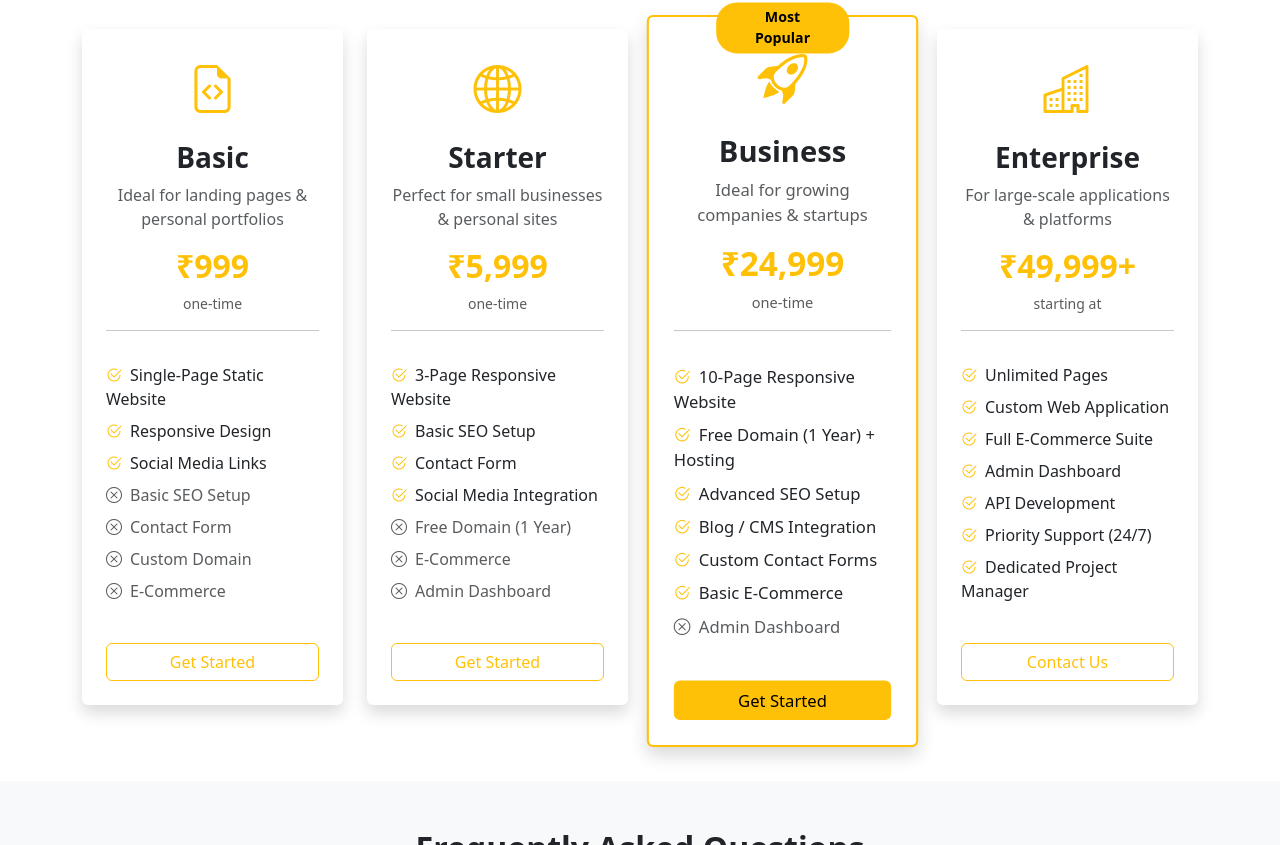
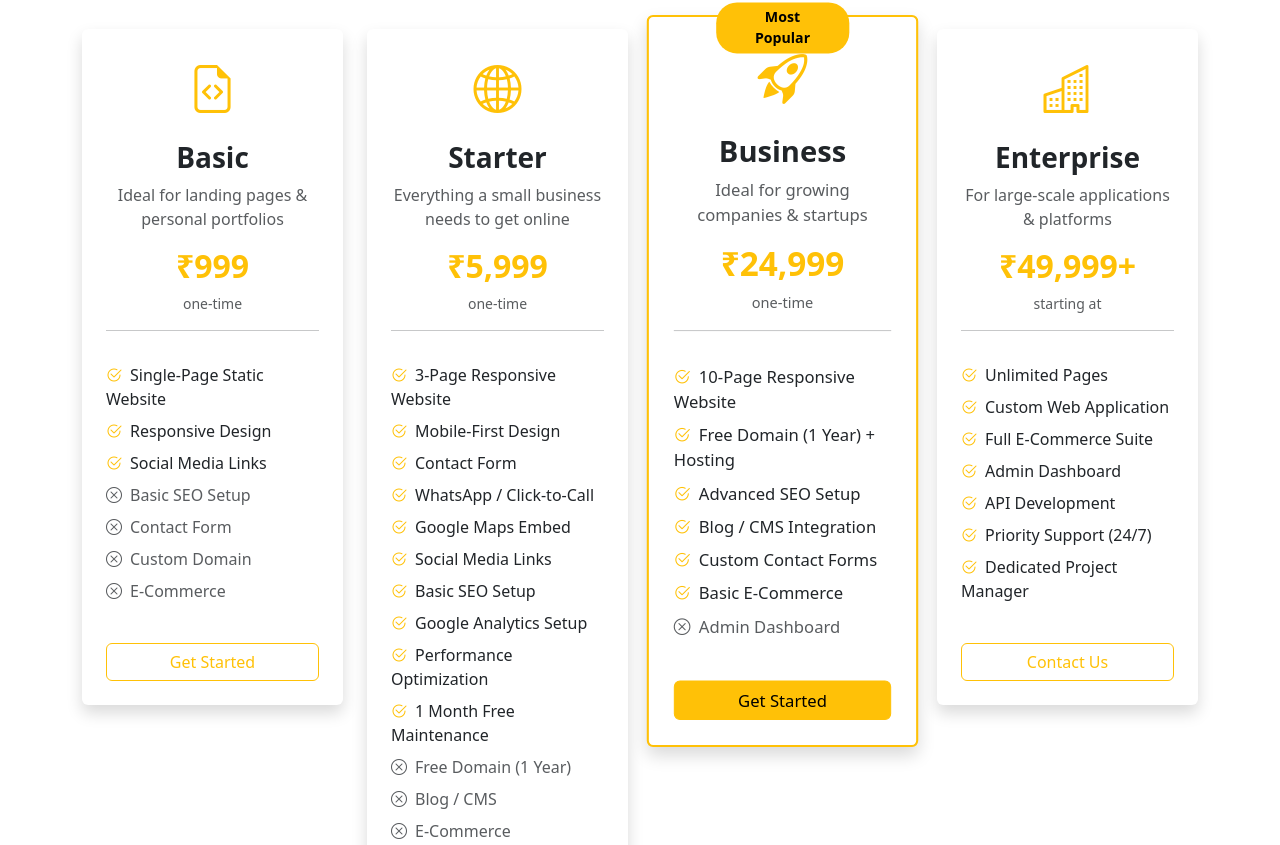
Before and after one commit to mangeshghodke/portfolio, a React (Vite) app: page /portfolio/pricing in a window 1280 px wide. Shown: the part 395-1240 px from the top of the page. Built offline with nearby package versions, Linux system fonts and the light colour scheme.

Commit message:
Update Starter plan features for small businesses

```diff
--- a/src/pages/Pricing.jsx
+++ b/src/pages/Pricing.jsx
@@ -25,16 +25,22 @@ const plans = [
     icon: 'bi-globe2',
     price: '₹5,999',
     subtitle: 'one-time',
-    desc: 'Perfect for small businesses & personal sites',
+    desc: 'Everything a small business needs to get online',
     popular: false,
     features: [
       { text: '3-Page Responsive Website', included: true },
+      { text: 'Mobile-First Design', included: true },
+      { text: 'Contact Form', included: true },
+      { text: 'WhatsApp / Click-to-Call', included: true },
+      { text: 'Google Maps Embed', included: true },
+      { text: 'Social Media Links', included: true },
       { text: 'Basic SEO Setup', included: true },
-      { text: 'Contact Form', included: true },
-      { text: 'Social Media Integration', included: true },
+      { text: 'Google Analytics Setup', included: true },
+      { text: 'Performance Optimization', included: true },
+      { text: '1 Month Free Maintenance', included: true },
       { text: 'Free Domain (1 Year)', included: false },
+      { text: 'Blog / CMS', included: false },
       { text: 'E-Commerce', included: false },
-      { text: 'Admin Dashboard', included: false },
     ],
   },
   {
```
